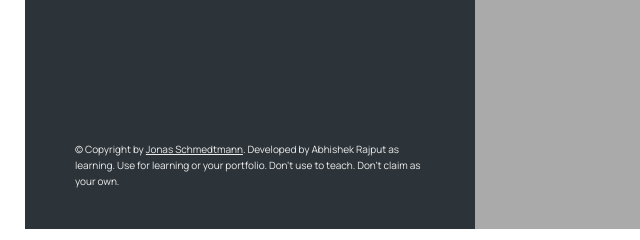
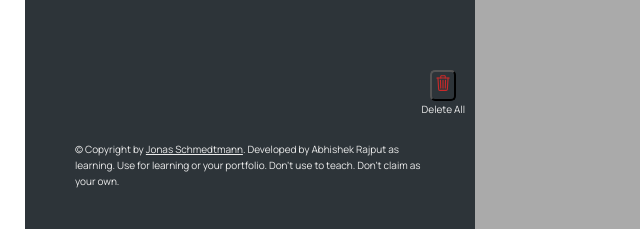
Before and after one commit to Abhi-0001/Mapty, a plain HTML site: page index.html in a window 1280 px wide. Shown: the part 546-786 px from the top of the page, 0-640 px from the left. Drawn offline with nearby package versions, Linux system fonts and the light colour scheme.

Commit message:
delete all exercise movements functionality added

```diff
--- a/index.html
+++ b/index.html
@@ -53,9 +53,16 @@
         <a class="twitter-link" target="_blank" href="https://twitter.com/jonasschmedtman">Jonas Schmedtmann</a>. Developed by Abhishek Rajput as learning. Use for learning or your portfolio. Don't use to teach. Don't claim
         as your own.
       </p>
+      <div class="del-btn--box">
+        <button class="del-btn"><ion-icon name="trash-outline"></ion-icon>
+        </button>
+        <p style="font-size: 1rem;">Delete All</p>
+      </div>
     </div>
     <div class="map" id="map">
 
     </div>
+    <script type="module" src="https://unpkg.com/ionicons@7.1.0/dist/ionicons/ionicons.esm.js"></script>
+<script nomodule src="https://unpkg.com/ionicons@7.1.0/dist/ionicons/ionicons.js"></script>
 </body>
 </html>
--- a/script.js
+++ b/script.js
@@ -10,6 +10,7 @@ const inputDistance = document.querySelector('.form__input--distance');
 const inputDuration = document.querySelector('.form__input--duration');
 const inputCadence = document.querySelector('.form__input--cadence');
 const inputElevation = document.querySelector('.form__input--elevation');
+const delBtn = document.querySelector('.del-btn');
 let map, mapEvent;
 
 class Workout {
@@ -253,6 +254,17 @@ class App {
       this.#renderWorkoutMarker(workout);
     });
   }
+  deleteWorkouts() {
+    this.#workouts.splice(0, this.#workouts.length);
+    localStorage.removeItem('workouts');
+    this.#workouts.forEach(workout => {
+      this.#renderWorkoutTile(workout);
+      this.#renderWorkoutMarker(workout);
+    });
+    location.reload();
+  }
 }
 
 const app = new App();
+
+delBtn.addEventListener('click', app.deleteWorkouts.bind(app));
--- a/style.css
+++ b/style.css
@@ -61,6 +61,7 @@ body {
     padding: 3rem 5rem 4rem 5rem;
     background-color: var(--color-dark--1);
     color: var(--color-light--2);
+    position: relative;
 }
 
 .form {
@@ -183,3 +184,22 @@ body {
 .cycling-popup .leaflet-popup-content-wrapper {
     border-left: 4px solid var(--color-brand--1);
 }
+
+/* delete button */
+.del-btn--box {
+    position: absolute;
+    bottom: 15%;
+    right: 1rem;
+    text-align: center;
+}
+
+.del-btn {
+    max-width: 3.2rem;
+    padding: 0.2rem;
+    border-radius: 5px;
+    background-color: inherit;
+    color: #c92a2a;
+    font-size: 1.8rem;
+    font-weight: 600;
+    cursor: pointer;
+}
```
